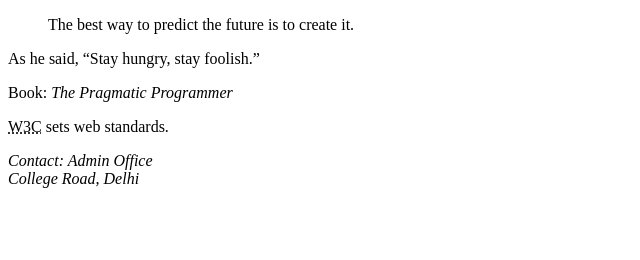
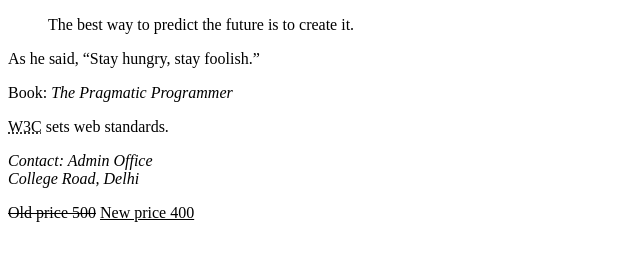
Before and after one commit to dubey-yash1483/WDW_0242, a plain HTML site: page Web Designing Workshop Assignment/Assignment 9/assignment_9.html in a window 1280 px wide. Shown: the whole page, without its empty margins (0-640 px from the left). Drawn offline with Linux system fonts and the light colour scheme.

Commit message:
Final block added

```diff
--- a/Web Designing Workshop Assignment/Assignment 9/assignment_9.html
+++ b/Web Designing Workshop Assignment/Assignment 9/assignment_9.html
@@ -24,7 +24,10 @@
             Contact: Admin Office<br>
             College Road, Delhi
         </address>
-
+         <p>
+            <del>Old price 500</del>
+            <ins>New price 400</ins>
+        </p>
 
     </body>
 </html>
```
